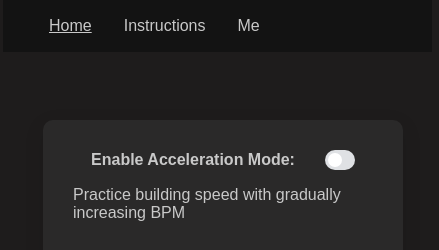
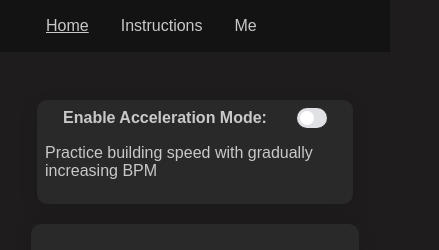
Before and after one commit to loganhuber/poly-metro, a website built with Vite: page index.html in a window 390 px wide. Shown: the top 250 px of the page, 439 px wide, since content can reach past the window. Built offline with nearby package versions, Linux system fonts and the light colour scheme.

Commit message:
Fix: overflow weirdness on smaller screens caused by padding

```diff
--- a/main.css
+++ b/main.css
@@ -16,8 +16,9 @@ body {
     background-color: var(--card-bg);
     color: var(--primary-text);
     box-sizing: border-box;
-    width: 100%;
-    overflow-x: hidden;
+    margin: 0;
+    padding: 0;
+    /* overflow-x: hidden; */
 }
 
 h1 {
@@ -28,11 +29,10 @@ h1 {
 header {
     position: absolute;
     top: 0;
-    width: 110%;
-    margin-left: -5px;
+    width: 100%;
     background-color: rgb(19, 19, 19);
     color: var(--primary-text);
-    overflow-x: auto;
+    /* overflow-x: auto; */
 }
 
 nav {
@@ -173,7 +173,7 @@ background-color: var(--button-hover-bg);
 .tab.visible {
     margin: 0;
     margin-top: 100px;
-    padding: 20px;
+    /* padding: 20px; */
     padding-bottom: 100px;
     display: flex;
     flex-direction: column;
@@ -181,7 +181,7 @@ background-color: var(--button-hover-bg);
     align-items: center;
     gap: 20px;
     min-height: 100vh;
-    width: 100vw;
+    width: 100%;
     opacity: 1;
     transition: opacity 0.5s ease-in-out;
 }
@@ -484,18 +484,28 @@ button.add, button.subtract {
 /* MEDIA QUERIES */
 @media (max-width: 800px) {
     .visualization {
+        padding: 0;
         .flex-row {
             flex-direction: column;
             align-items: center;
         }
     }
 
+
+    .settings-container {
+        padding: 8px;
+
+    }
     .metronome-container {
-        width: 85vw;
+        width: 80%;
+        padding: 8px;
+        margin: 0;
+
     }
 
     .export-container {
         width: 90%;
+        padding: 8px;
     }
 
     .info-container {
@@ -508,4 +518,10 @@ button.add, button.subtract {
         justify-content: center;
         align-items: center;
     }
+
+    .tab {
+        width: 100%;
+        margin: 0;
+        padding: 0;
+    }
 }
--- a/main.js
+++ b/main.js
@@ -92,6 +92,8 @@ function updateValues(el) {
     func(parseInt(el.value));
 };
 
+// get device type and altert mobile users that silent mode may need
+// to be turned off
 const getDeviceType = () => {
   const ua = navigator.userAgent;
   if (/(tablet|ipad|playbook|silk)|(android(?!.*mobi))/i.test(ua)) {
```
